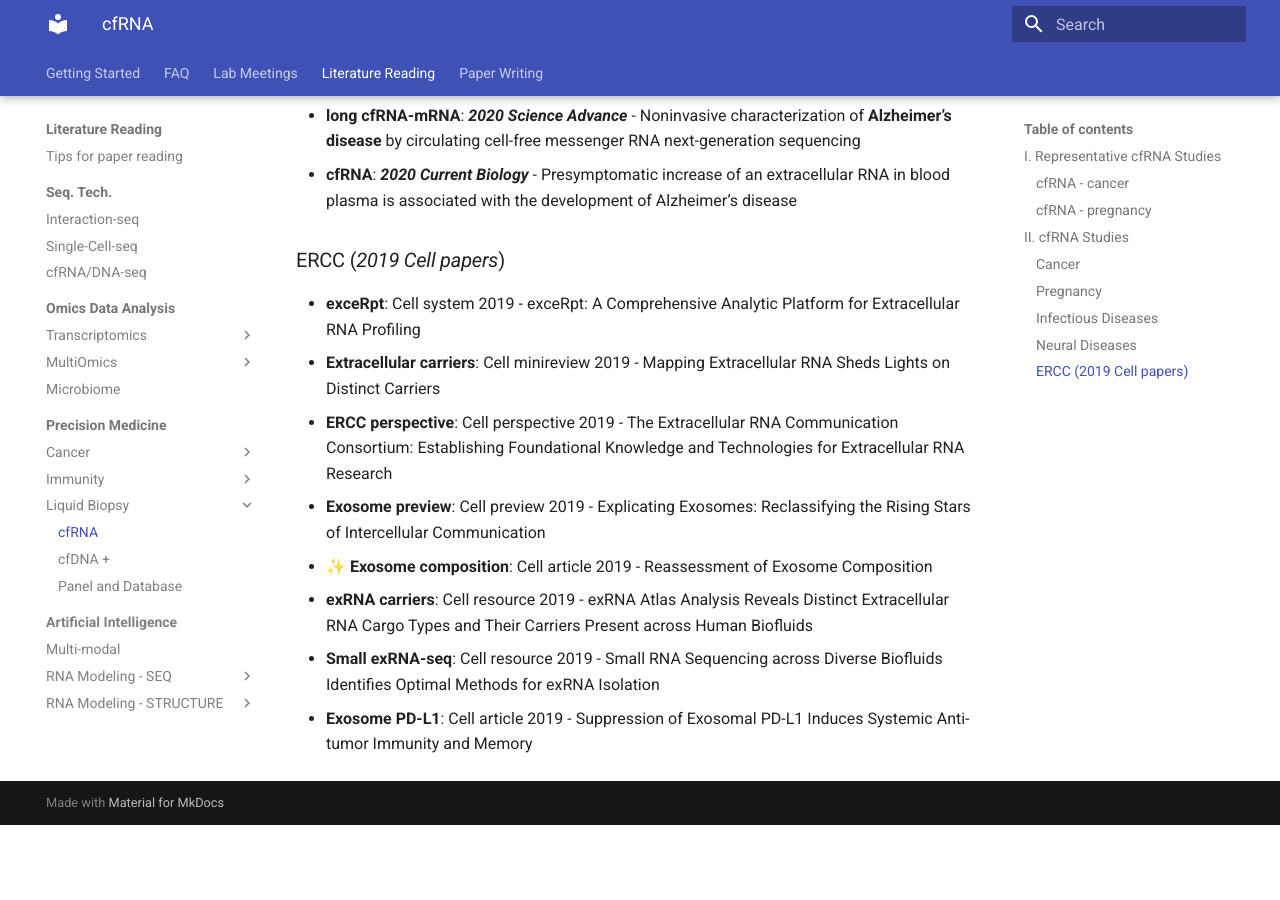
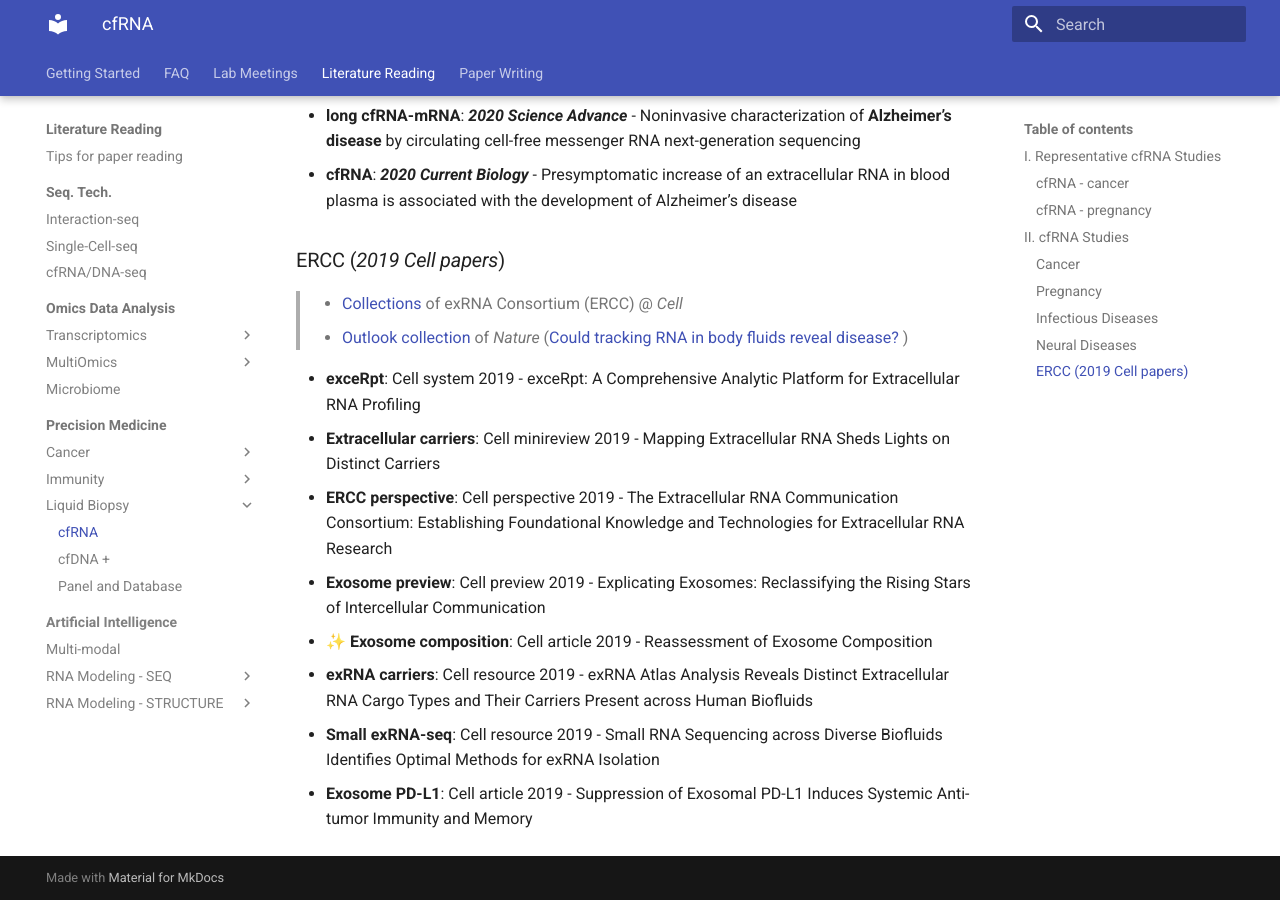
Before and after one commit to lulab/mkdocs, an MkDocs documentation site: the page built from docs/reading/med/liquid-biopsy/cfRNA.md, in a window 1280 px wide and 900 px high, scrolled down 4001 px. Built offline with MkDocs 1.6.1 and Material for MkDocs 9.7.7, drawn with Linux system fonts in a browser that asks for light colours; before the commit the page ends 4826 px from its top, so only the background shows below that.

Commit message:
Update cfRNA.md

```diff
--- a/docs/reading/med/liquid-biopsy/cfRNA.md
+++ b/docs/reading/med/liquid-biopsy/cfRNA.md
@@ -100,6 +100,9 @@
 
 ### ERCC  (_2019 Cell papers_)
 
+> * [Collections](https://www.cell.com/consortium/exRNA) of exRNA Consortium (ERCC) @ _Cell_
+> * [Outlook collection](https://www.nature.com/collections/hibdgeeijf) of _Nature_ ([Could tracking RNA in body fluids reveal disease?](https://www.nature.com/articles/d41586-020-01763-1) )
+
 * **exceRpt**: Cell system 2019 - exceRpt: A Comprehensive Analytic Platform for Extracellular RNA Profiling
 * **Extracellular carriers**: Cell minireview 2019 - Mapping Extracellular RNA Sheds Lights on Distinct Carriers
 * **ERCC perspective**: Cell perspective 2019 - The Extracellular RNA Communication Consortium: Establishing Foundational Knowledge and Technologies for Extracellular RNA Research
```
